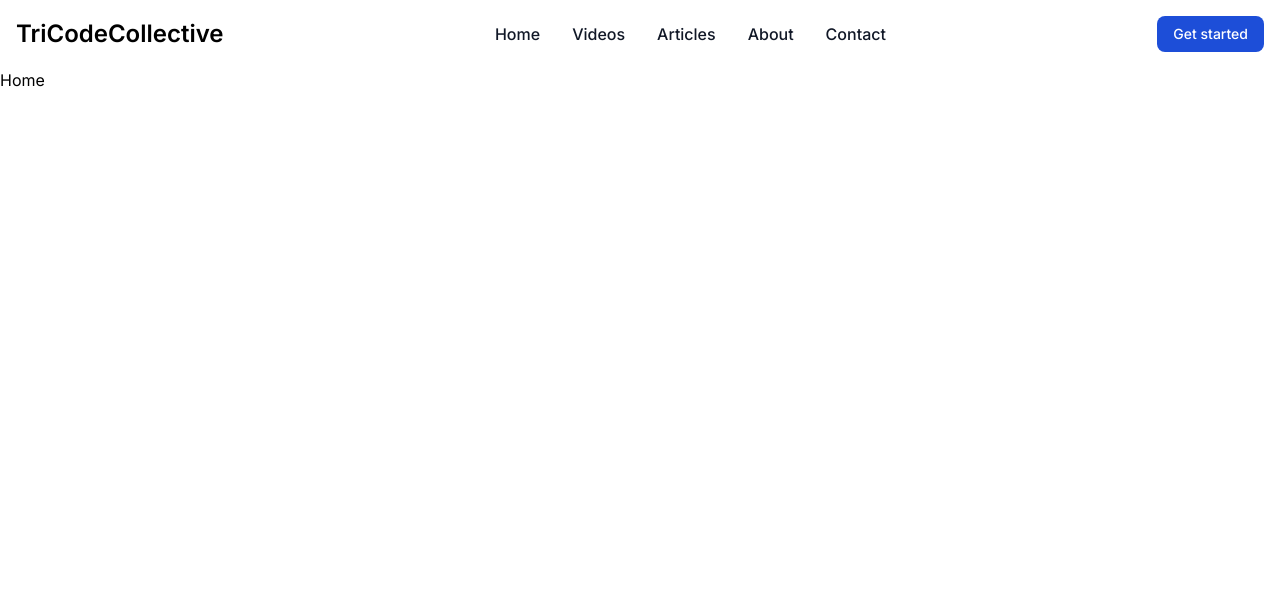
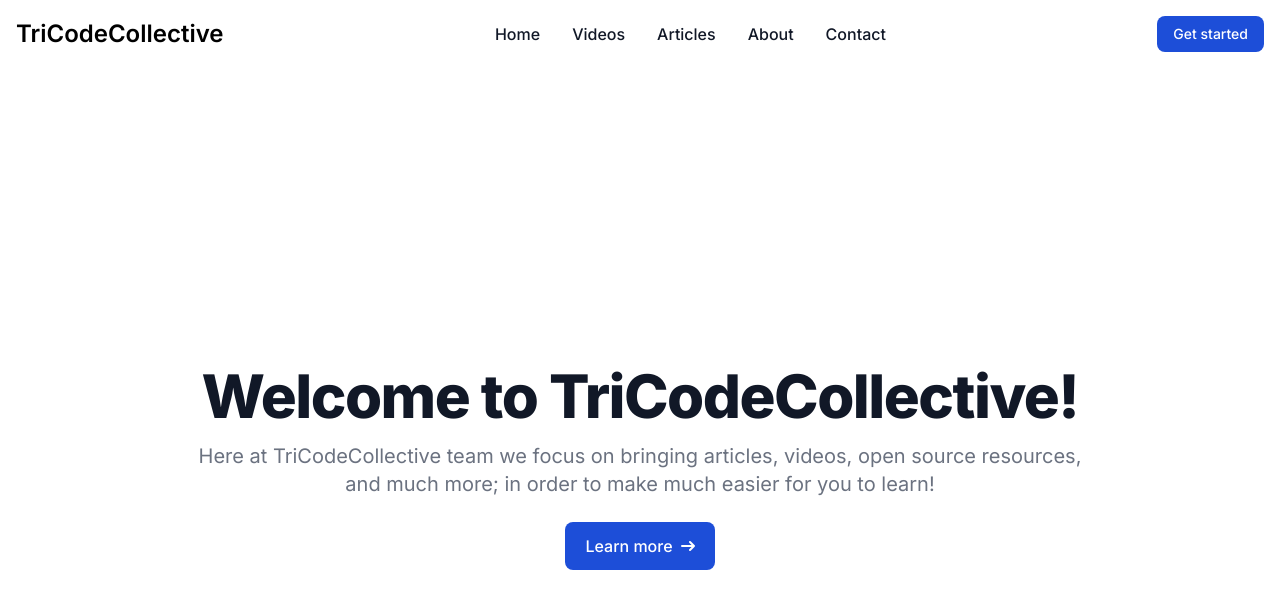
Before and after one commit to TriCodeCollective/Open-Source-Hackfest, a Next.js app in the folder frontend/: page / in a window 1280 px wide. Shown: the top 608 px of the page. Built offline with nearby package versions, Linux system fonts and the light colour scheme.

Commit message:
Adding home page

```diff
--- a/frontend/src/app/page.js
+++ b/frontend/src/app/page.js
@@ -3,7 +3,37 @@ import Image from "next/image";
 export default function Home() {
   return (
     <main>
-      <h1>Home</h1>
+      <div class="flex flex-col h-screen justify-center items-center">
+        <h1 class="mb-4 text-4xl font-extrabold leading-none tracking-tight text-gray-900 md:text-5xl lg:text-6xl dark:text-dark">
+          Welcome to TriCodeCollective!
+        </h1>
+        <p class=" text-center mb-6 text-lg font-normal text-gray-500 lg:text-xl sm:px-16 xl:px-48 dark:text-gray-400">
+          Here at TriCodeCollective team we focus on bringing articles, videos,
+          open source resources, and much more; in order to make much easier for
+          you to learn!
+        </p>
+        <a
+          href="/about"
+          class="inline-flex items-center justify-center px-5 py-3 text-base font-medium text-center text-white bg-blue-700 rounded-lg hover:bg-blue-800 focus:ring-4 focus:ring-blue-300 dark:focus:ring-blue-900"
+        >
+          Learn more
+          <svg
+            class="w-3.5 h-3.5 ml-2"
+            aria-hidden="true"
+            xmlns="http://www.w3.org/2000/svg"
+            fill="none"
+            viewBox="0 0 14 10"
+          >
+            <path
+              stroke="currentColor"
+              stroke-linecap="round"
+              stroke-linejoin="round"
+              stroke-width="2"
+              d="M1 5h12m0 0L9 1m4 4L9 9"
+            />
+          </svg>
+        </a>
+      </div>
     </main>
   );
 }
```
